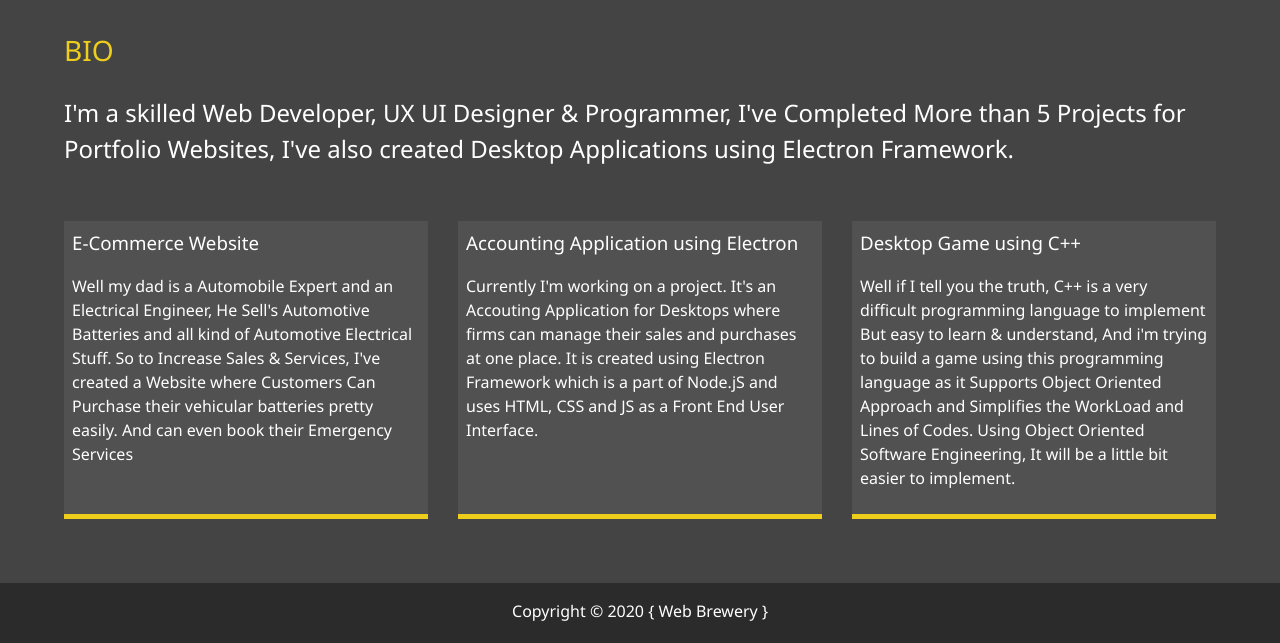
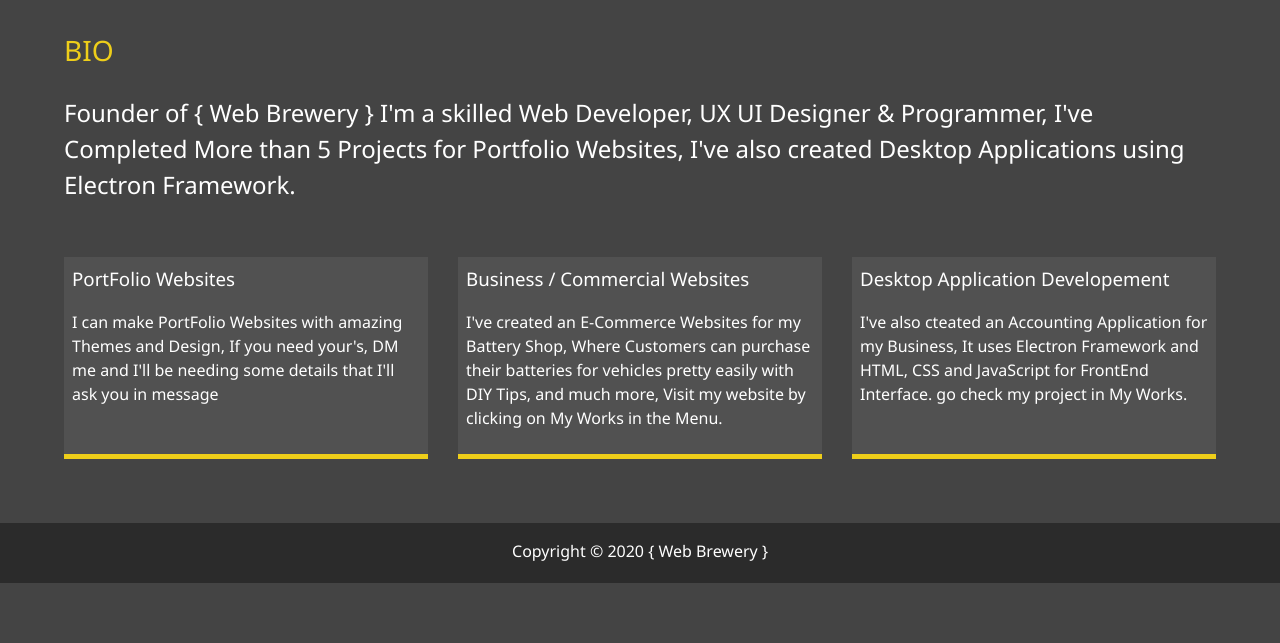
Before and after one commit to The-Lone-Druid/PortFolioZahidSk, a plain HTML site: page about.html in a window 1280 px wide. Shown: the part 253-896 px from the top of the page. After the commit the page ends 836 px from the top, so only its background shows below. Drawn offline with Linux system fonts and the light colour scheme.

Commit message:
Update about.html

```diff
--- a/about.html
+++ b/about.html
@@ -57,22 +57,22 @@
 
             <div class="bio">
                 <h3 class="text-secondary">BIO</h3>
-                <p>I'm a skilled Web Developer, UX UI Designer & Programmer, I've Completed More than 5 Projects for Portfolio Websites, I've also created Desktop Applications using Electron Framework.</p>
+                <p>Founder of { Web Brewery } I'm a skilled Web Developer, UX UI Designer & Programmer, I've Completed More than 5 Projects for Portfolio Websites, I've also created Desktop Applications using Electron Framework.</p>
             </div>
 
             <div class="job job-1">
-                <h3>E-Commerce Website</h3>
-                <p>Well my dad is a Automobile Expert and an Electrical Engineer, He Sell's Automotive Batteries and all kind of Automotive Electrical Stuff. So to Increase Sales & Services, I've created a Website where Customers Can Purchase their vehicular batteries pretty easily. And can even book their Emergency Services</p>
+                <h3>PortFolio Websites</h3>
+                <p>I can make PortFolio Websites with amazing Themes and Design, If you need your's, DM me and I'll be needing some details that I'll ask you in message</p>
             </div>
 
             <div class="job job-2">
-                <h3>Accounting Application using Electron</h3>
-                <p>Currently I'm working on a project. It's an Accouting Application for Desktops where firms can manage their sales and purchases at one place. It is created using Electron Framework which is a part of Node.jS and uses HTML, CSS and JS as a Front End User Interface.</p>
+                <h3>Business / Commercial Websites</h3>
+                <p>I've created an E-Commerce Websites for my Battery Shop, Where Customers can purchase their batteries for vehicles pretty easily with DIY Tips, and much more, Visit my website by clicking on My Works in the Menu.</p>
             </div>
 
             <div class="job job-3">
-                <h3>Desktop Game using C++</h3>
-                <p>Well if I tell you the truth, C++ is a very difficult programming language to implement But easy to learn & understand, And i'm trying to build a game using this programming language as it Supports Object Oriented Approach and Simplifies the WorkLoad and Lines of Codes. Using Object Oriented Software Engineering, It will be a little bit easier to implement.</p>
+                <h3>Desktop Application Developement</h3>
+                <p>I've also cteated an Accounting Application for my Business, It uses Electron Framework and HTML, CSS and JavaScript for FrontEnd Interface. go check my project in My Works.</p>
             </div>
 
         </div>
```
